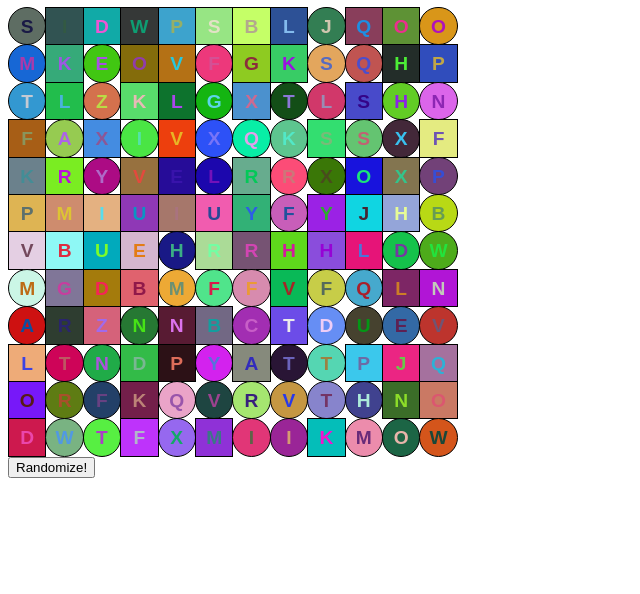
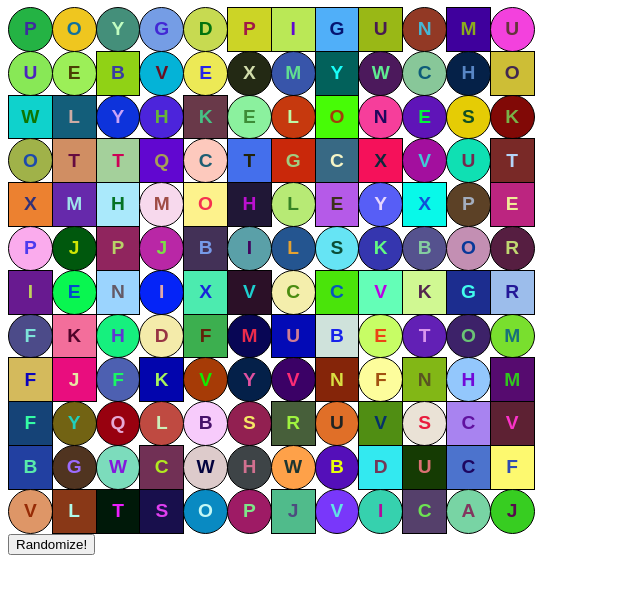
Before and after one commit to BryanGabe00/RedDragons-sprint-6, a React (Create React App) app: page / in a window 1280 px wide. Shown: the top 594 px of the page, without its empty margins (0-640 px from the left). Built offline with nearby package versions, Linux system fonts and the light colour scheme; the HTML template or start-up script is replaced by a standard one.

Commit message:
refactored App.js to be simpler, added to README.md

```diff
--- a/src/App.js
+++ b/src/App.js
@@ -22,16 +22,50 @@ class MosaicBtn extends React.Component {
 	}
 
 	generateColor() {
-		/*Builds and returns a JS color hex value randomly using the colorVals Array*/
-		const colorVals = ['0', '1', '2', '3', '4', '5', '6', '7', '8', '9', 'a', 'b', 'c', 'd',
-		'e', 'f'];
+		/*Builds and returns a JS color rgb value randomly using JS Math library*/
+		let colorArray = Array(3).fill(0).map(
+			x => x = Math.round(Math.random()*255)
+		);
+		return colorArray.toString();
+	}
 
-		let colorValue = "#";
-		for (let i = 0; i < 6; i++) {
-			let colorIndex = Math.round(Math.random()*(colorVals.length - 1));
-			colorValue += colorVals[colorIndex];
+	compareColors(text, bg) {
+		/*Checks whether text and bg colors contrast well
+		*this algorithm comes from css-tricks.com (see full link in README.md)*/
+
+		/*convert rgb values to linear values between 0 and 1*/
+		let getColor = x => x / 255;
+		let textColor = text.split(',').map(getColor);
+		let bgColor = bg.split(',').map(getColor);
+
+		/*apply gamma correction to values*/
+		let gammaCorrect = x => {
+			if (x < 0.03928) {
+				return x / 12.92;
+			} else {
+				let mod = (x + 0.055) / 1.055;
+				return (mod**2.4);
+			}
 		}
-		return colorValue;
+		textColor = textColor.map(gammaCorrect);
+		bgColor = bgColor.map(gammaCorrect);
+
+		/*calculate luminance*/
+		let calcLum = color => {
+			return (color[0]*0.2126) + (color[1]*0.7152) + (color[2]*0.0722);
+		}
+		let textLum = calcLum(textColor);
+		let bgLum = calcLum(bgColor);
+
+		/*calculate contrast*/
+		let score = 0;
+		if (textLum > bgLum) {
+			score = (textLum + 0.05) / (bgLum + 0.05);
+		} else {
+			score = (bgLum + 0.05) / (textLum + 0.05);
+		}
+		/*indicate whether contrast is sufficient*/
+		return (score > 3 ? true : false);
 	}
 
 	generateRadius() {
@@ -40,12 +74,52 @@ class MosaicBtn extends React.Component {
 		return borderRadius + "px";
 	}
 
-	updateState() {
-		/*Updates this.state when called*/
+	renderSmile() {
+		/*Returns a button formatted to look like a smile*/
+		return (
+			<button className = "box"
+				style = {{
+					color: "black",
+					backgroundColor: "yellow",
+					borderRadius: "50px"
+				}}
+				onClick = {() => this.setState({isClicked: false})}
+			>
+				:)
+			</button>
+		);
+	}
+
+	renderState() {
+		/*Returns a button formatted according to the MosaicBtn state*/
+		return (
+			<button	className = "box"
+				style = {{
+					color: "rgb(" + this.state.textColor + ")",
+					backgroundColor: "rgb(" + this.state.bgColor + ")",
+					borderRadius: this.state.radius
+				}}
+				onClick = {() => this.setState({isClicked: true})}
+			>
+				{this.state.text}
+			</button>
+		);
+	}
+
+	componentDidMount() {
+		/*Updates this.state when component renders*/
+
+		/*set letter and radius*/
 		const letter = this.generateLetter();
 		const radius = this.generateRadius();
-		const textColor = this.generateColor();
-		const bgColor = this.generateColor();
+
+		/*set contrasting colors*/
+		let textColor = this.generateColor();
+		let bgColor = this.generateColor();
+		while (!this.compareColors(textColor, bgColor)) {
+			textColor = this.generateColor();
+			bgColor = this.generateColor();
+		}
 
 		this.setState({
 			text: letter,
@@ -55,42 +129,13 @@ class MosaicBtn extends React.Component {
 		});
 	}
 
-	componentDidMount() {
-		/*Updates this.state when component renders*/
-		this.updateState();
-	}
-
 	render() {
 		/*Renders a button with random text and colors OR a smiley-face*/
 		let element;
 		if (this.state.isClicked) {
-			element = (
-				<button
-					className = "box"
-					style = {{
-						color: "black",
-						backgroundColor: "yellow",
-						borderRadius: "50px",
-					}}
-					onClick = {() => this.setState({isClicked: false})}
-				>
-					:)
-				</button>
-			);
+			element = this.renderSmile();
 		} else {
-			element = (
-				<button
-					className = "box"
-					style = {{
-						color: this.state.textColor,
-						backgroundColor: this.state.bgColor,
-						borderRadius: this.state.radius,
-					}}
-					onClick = {() => this.setState({isClicked: true})}
-				>
-					{this.state.text}
-				</button>
-			)
+			element = this.renderState();
 		}
 		return element;
 	}
@@ -123,16 +168,15 @@ class Mosaic extends React.Component {
 	constructor(props) {
 		super(props);
 		this.state = {rowIDs: [0, 1, 2, 3, 4, 5, 6, 7, 8, 9, 10, 11]};
-		this.currentRow = 0
+		this.currentRow = 0;
 	}
 
 	renderRow() {
 		/*Returns a single pre-configured <MosaicRow /> component*/
-		let index = this.currentRow
+		let index = this.currentRow;
 		this.currentRow = (this.currentRow + 1) % 12;
 		return (
-			<MosaicRow
-				className = "row"
+			<MosaicRow className = "row"
 				key = {this.state.rowIDs[index]}
 			/>
 		);
@@ -160,8 +204,7 @@ class Mosaic extends React.Component {
 				{this.renderRow()}
 				{this.renderRow()}
 				{this.renderRow()}
-				<button
-					className = "uiButton"
+				<button className = "uiButton"
 					onClick = {() => this.randomize()}
 				>
 					Randomize!
--- a/src/index.css
+++ b/src/index.css
@@ -1,8 +1,8 @@
 button.box {
 	border: 1px solid black;
 	float: left;
-	height: 3vw;
-	width: 3vw;
+	height: 3.5vw;
+	width: 3.5vw;
 	margin-right: -1px;
 	margin-top: -1px;
 	padding: 0;
```
Also changed, not shown: 1 other file (tests, documents, lock files or other folders).
